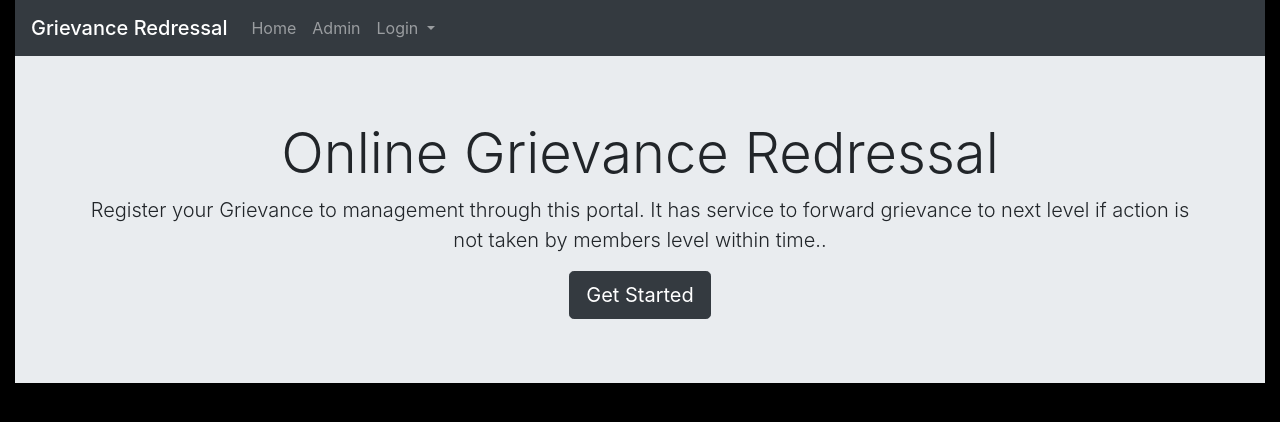
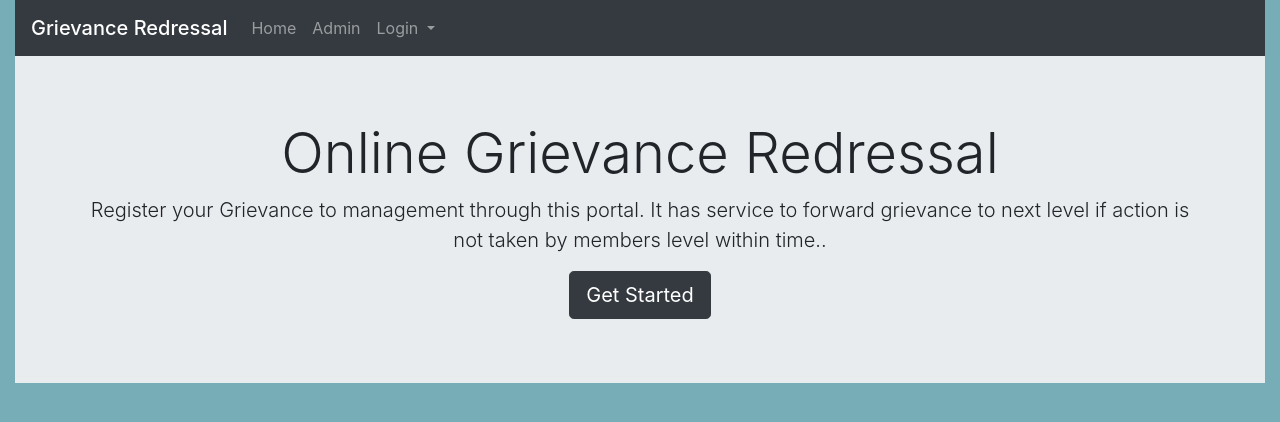
Before and after one commit to aayushi1499/Repo-Test, a PHP site: page / in a window 1280 px wide. Shown: the top 422 px of the page. Run offline with PHP 8.4, Linux system fonts and the light colour scheme; some libraries are stand-ins or nearby versions.

Commit message:
Update index.php

```diff
--- a/index.php
+++ b/index.php
@@ -12,7 +12,7 @@
     <link rel="stylesheet" href="assests/css/style.css">
     <style media="screen">
     body{
-      background: #000;
+      background: #0678;
     }
     </style>
     <title>Grievance Redressal</title>
```
